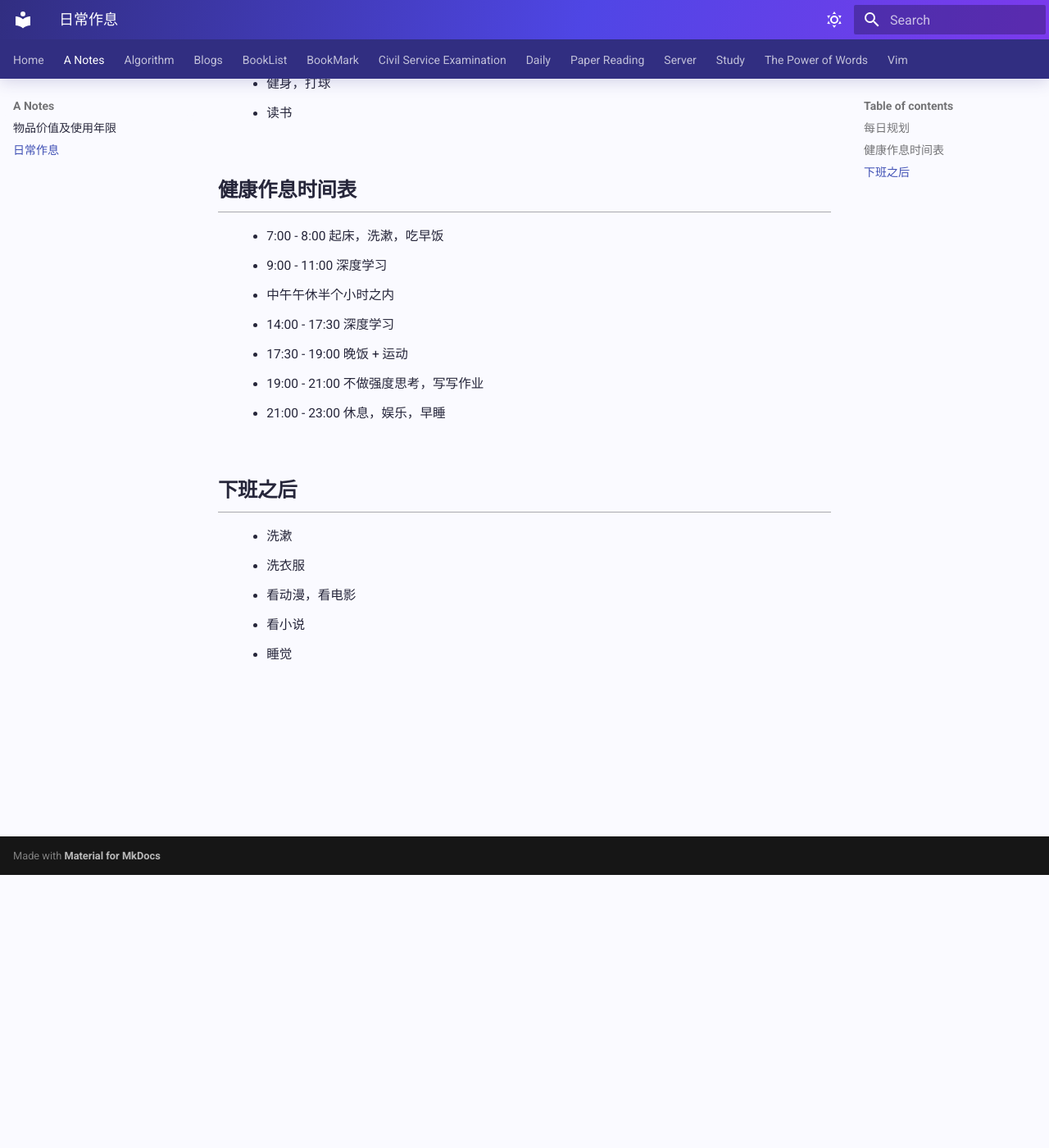
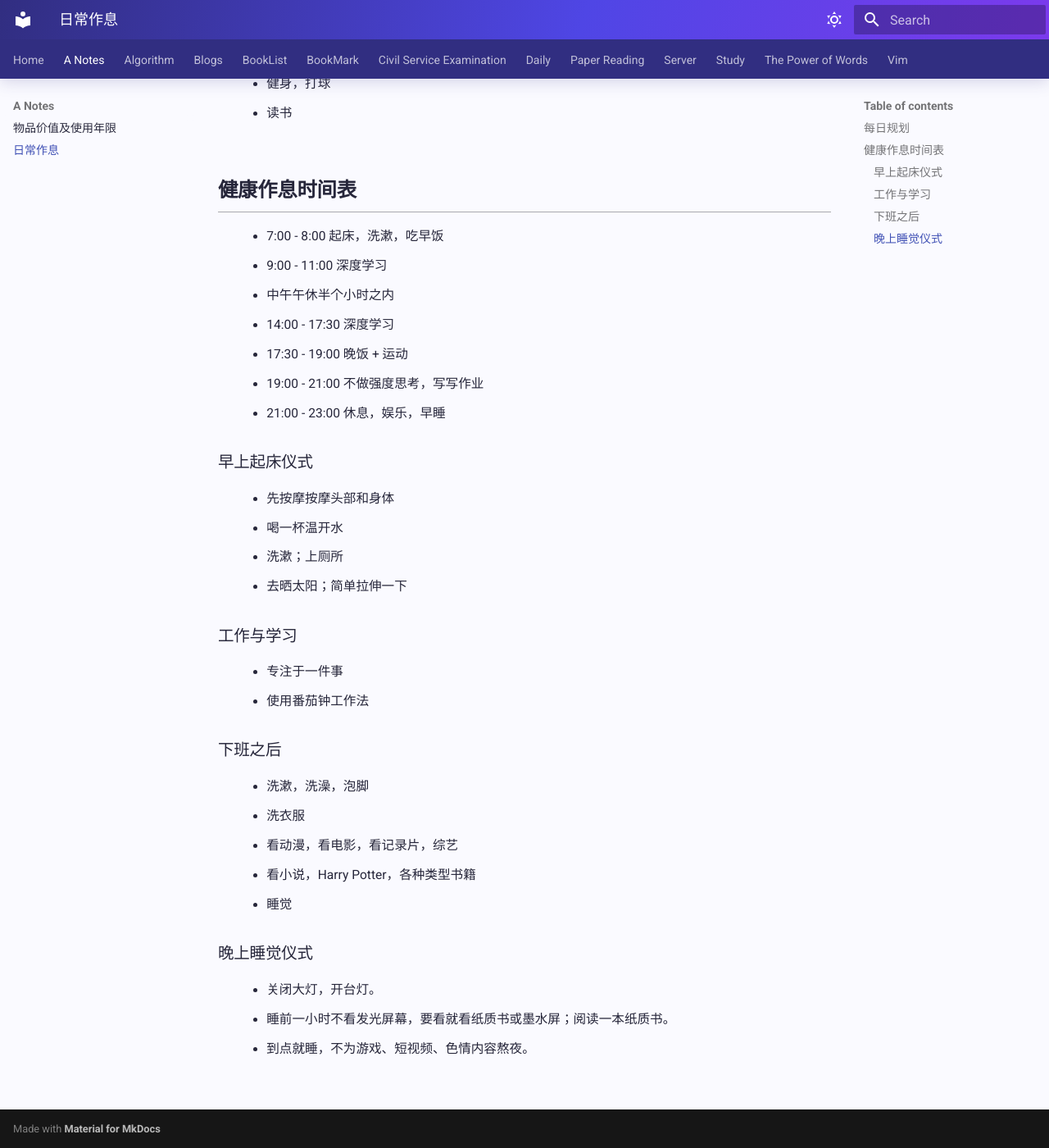
Before and after one commit to WGZ-W/wgz-w.github.io, an MkDocs documentation site: the page built from docs/A-Notes/schedule.md, in a window 1280 px wide and 1400 px high, scrolled down 333 px. Shown: the whole window at 82% size. Built offline with MkDocs 1.6.1 and Material for MkDocs 9.7.7, drawn with Linux system fonts in a browser that asks for light colours.

Commit message:
update schedule notes and move some notes from index

```diff
--- a/docs/A-Notes/schedule.md
+++ b/docs/A-Notes/schedule.md
@@ -19,10 +19,27 @@
 - 21:00 - 23:00 休息，娱乐，早睡
 
 
+### 早上起床仪式
+- 先按摩按摩头部和身体
+- 喝一杯温开水
+- 洗漱；上厕所
+- 去晒太阳；简单拉伸一下
 
-## 下班之后
-- 洗漱
+
+### 工作与学习
+- 专注于一件事
+- 使用番茄钟工作法
+
+
+### 下班之后
+- 洗漱，洗澡，泡脚
 - 洗衣服
-- 看动漫，看电影
-- 看小说
+- 看动漫，看电影，看记录片，综艺
+- 看小说，Harry Potter，各种类型书籍
 - 睡觉
+
+
+### 晚上睡觉仪式
+- 关闭大灯，开台灯。
+- 睡前一小时不看发光屏幕，要看就看纸质书或墨水屏；阅读一本纸质书。
+- 到点就睡，不为游戏、短视频、色情内容熬夜。
```
Also changed, not shown: docs/index.md (+3 -10 lines).
